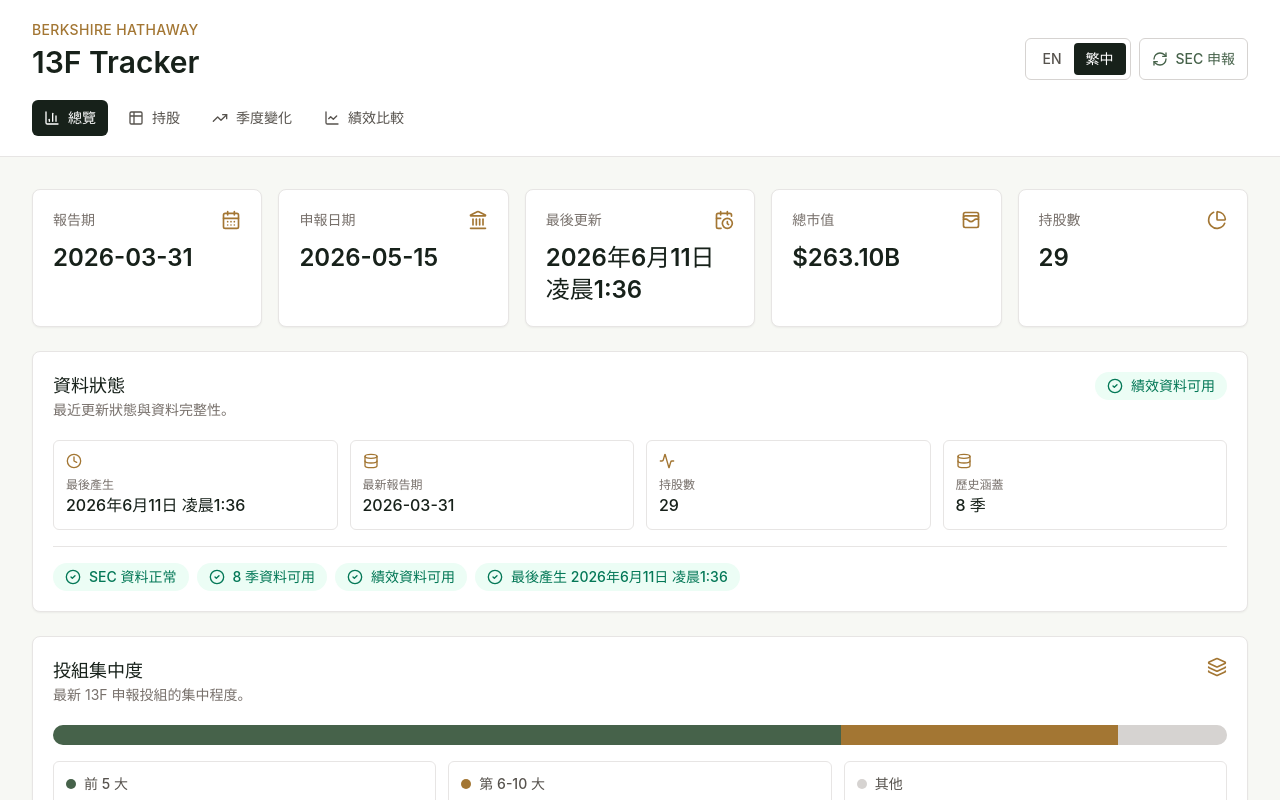
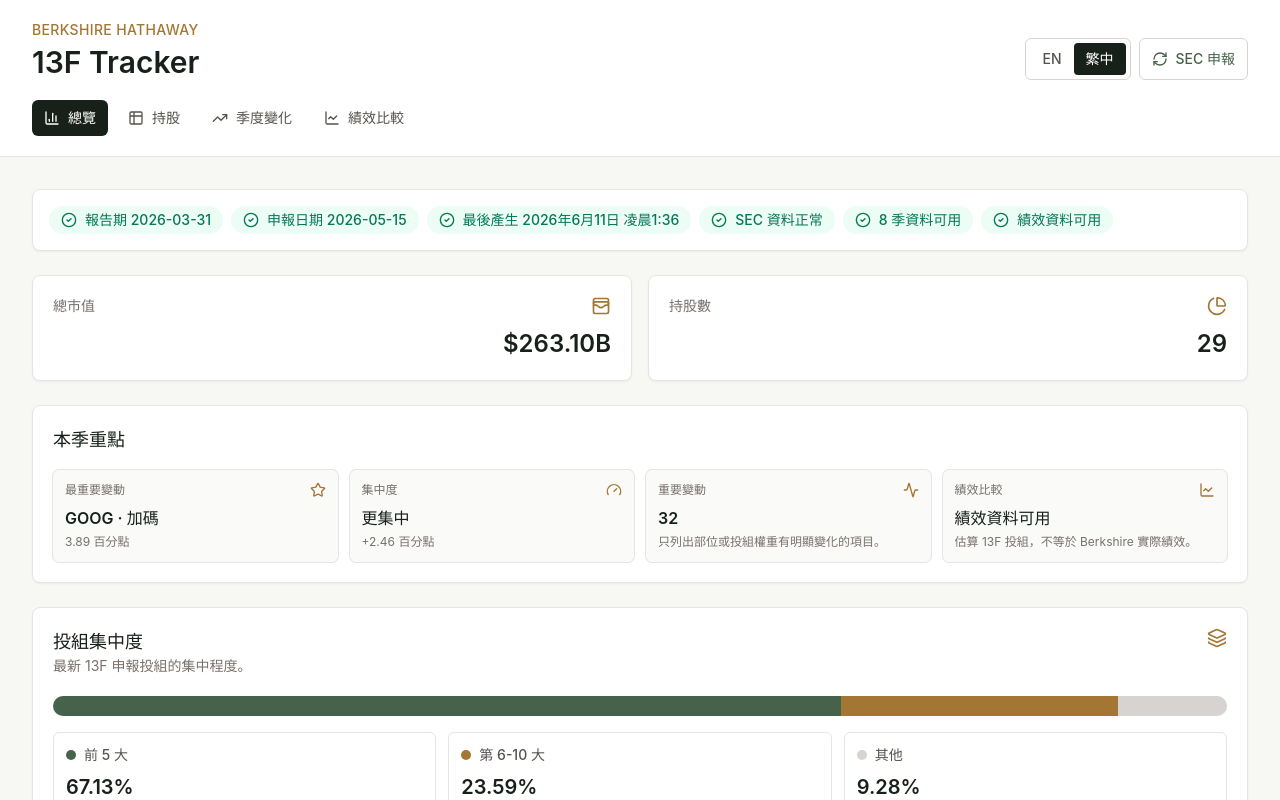
Before and after one commit to junyuo/berkshire-13f-tracker, a React (Vite) app: page / in a window 1280 px wide. Shown: the top 800 px of the page. Built offline with nearby package versions, Linux system fonts and the light colour scheme.

Commit message:
Improve dashboard hierarchy and table readability

```diff
--- a/src/components/ChangesTable.tsx
+++ b/src/components/ChangesTable.tsx
@@ -1,4 +1,4 @@
-import { ArrowDownAZ, ArrowDownWideNarrow, ArrowUpAZ, ArrowUpWideNarrow } from "lucide-react";
+import { ArrowDownAZ, ArrowDownWideNarrow, ArrowUpAZ, ArrowUpWideNarrow, Eye } from "lucide-react";
 import { useMemo, useState } from "react";
 import { useLanguage, type TranslationKey } from "../i18n";
 import type { Action, Holding } from "../types/holding";
@@ -130,9 +130,10 @@
         ) : null}
       </div>
       <div className="overflow-hidden rounded-lg border border-stone-200 bg-white shadow-sm">
+        <p className="border-b border-stone-100 px-4 py-2 text-xs text-stone-500 md:hidden">{t("scrollForMoreColumns")}</p>
         <div className="overflow-x-auto">
           <table className="min-w-full divide-y divide-stone-200 text-sm">
-            <thead className="bg-stone-50">
+            <thead className="sticky top-0 z-10 bg-stone-50">
               <tr>
                 <th className="px-4 py-3 text-left font-medium text-stone-600">{t("issuer")}</th>
                 <th className="px-4 py-3 text-left font-medium text-stone-600">{t("action")}</th>
@@ -142,6 +143,7 @@
                 <th className="px-4 py-3 text-right font-medium text-stone-600">{t("weightChange")}</th>
                 <th className="px-4 py-3 text-right font-medium text-stone-600">{t("valueChange")}</th>
                 <th className="px-4 py-3 text-right font-medium text-stone-600">{t("weight")}</th>
+                {onSelectHolding ? <th className="px-4 py-3 text-right font-medium text-stone-600">{t("viewDetails")}</th> : null}
               </tr>
             </thead>
             <tbody className="divide-y divide-stone-100 bg-white">
@@ -168,6 +170,14 @@
                   <td className="px-4 py-3 text-right text-stone-700">{(holding.weightChange ?? 0).toFixed(2)} {t("points")}</td>
                   <td className="px-4 py-3 text-right text-stone-700">{money(holding.valueChange ?? 0)}</td>
                   <td className="px-4 py-3 text-right text-stone-700">{holding.portfolioWeight.toFixed(2)}%</td>
+                  {onSelectHolding ? (
+                    <td className="px-4 py-3 text-right text-stone-400">
+                      <span className="inline-flex items-center justify-end gap-1 text-xs">
+                        <Eye className="h-3.5 w-3.5" />
+                        {t("viewDetails")}
+                      </span>
+                    </td>
+                  ) : null}
                 </tr>
               ))}
             </tbody>
--- a/src/components/DashboardCards.tsx
+++ b/src/components/DashboardCards.tsx
@@ -1,4 +1,4 @@
-import { CalendarClock, CalendarDays, Landmark, PieChart, WalletCards } from "lucide-react";
+import { PieChart, WalletCards } from "lucide-react";
 import { useLanguage } from "../i18n";
 import type { LatestData } from "../types/holding";
 
@@ -11,26 +11,15 @@
   }).format(value);
 }
 
-function dateTime(value: string | null, locale: string): string {
-  if (!value) return "";
-  return new Intl.DateTimeFormat(locale === "zh-TW" ? "zh-TW" : "en-US", {
-    dateStyle: "medium",
-    timeStyle: "short",
-  }).format(new Date(value));
-}
-
 export default function DashboardCards({ latest }: { latest: LatestData }) {
-  const { language, t } = useLanguage();
+  const { t } = useLanguage();
   const cards = [
-    { label: t("reportPeriod"), value: latest.reportDate ?? t("pending"), icon: CalendarDays },
-    { label: t("filingDate"), value: latest.filingDate ?? t("pending"), icon: Landmark },
-    { label: t("lastUpdated"), value: dateTime(latest.generatedAt, language) || t("pending"), icon: CalendarClock },
     { label: t("totalMarketValue"), value: money(latest.totalValue), icon: WalletCards },
     { label: t("holdings"), value: latest.holdingsCount.toLocaleString("en-US"), icon: PieChart },
   ];
 
   return (
-    <section className="grid gap-4 md:grid-cols-2 xl:grid-cols-5">
+    <section className="grid gap-4 md:grid-cols-2">
       {cards.map((card) => {
         const Icon = card.icon;
         return (
@@ -39,7 +28,7 @@
               <p className="text-sm font-medium text-stone-500">{card.label}</p>
               <Icon className="h-5 w-5 text-brass" />
             </div>
-            <p className="mt-3 text-2xl font-semibold text-ink">{card.value}</p>
+            <p className="mt-3 text-right text-2xl font-semibold text-ink">{card.value}</p>
           </div>
         );
       })}
--- /dev/null
+++ b/src/components/DashboardInsight.tsx
@@ -0,0 +1,87 @@
+import { Activity, Gauge, LineChart, Star } from "lucide-react";
+import { useLanguage } from "../i18n";
+import type { Holding, PerformanceData } from "../types/holding";
+
+function topWeight(holdings: Holding[], count: number): number {
+  return holdings.slice(0, count).reduce((sum, holding) => sum + holding.portfolioWeight, 0);
+}
+
+export default function DashboardInsight({
+  holdings,
+  previousHoldings,
+  changes,
+  performance,
+}: {
+  holdings: Holding[];
+  previousHoldings: Holding[];
+  changes: Holding[];
+  performance: PerformanceData | null;
+}) {
+  const { actionLabel, t } = useLanguage();
+  const meaningfulMoves = changes.filter(
+    (holding) =>
+      holding.action === "New Position" ||
+      holding.action === "Sold Out" ||
+      Math.abs(holding.shareChangePercent ?? 0) >= 10 ||
+      Math.abs(holding.weightChange ?? 0) >= 0.5,
+  );
+  const topMove = [...meaningfulMoves].sort((a, b) => Math.abs(b.weightChange ?? 0) - Math.abs(a.weightChange ?? 0))[0];
+  const concentrationDelta = topWeight(holdings, 10) - topWeight(previousHoldings, 10);
+  const concentrationLabel =
+    Math.abs(concentrationDelta) < 0.05
+      ? t("concentrationFlat")
+      : concentrationDelta > 0
+        ? t("moreConcentrated")
+        : t("lessConcentrated");
+  const concentrationClass = concentrationDelta > 0 ? "text-emerald-700" : concentrationDelta < 0 ? "text-red-700" : "text-stone-600";
+
+  const items = [
+    {
+      icon: Star,
+      label: t("mostImportantMove"),
+      value: topMove ? `${topMove.ticker ?? topMove.issuerName} · ${actionLabel(topMove.action)}` : "-",
+      detail: topMove ? `${(topMove.weightChange ?? 0).toFixed(2)} ${t("points")}` : t("basedOnWeightChange"),
+    },
+    {
+      icon: Gauge,
+      label: t("concentrationDirection"),
+      value: concentrationLabel,
+      detail: `${concentrationDelta > 0 ? "+" : ""}${concentrationDelta.toFixed(2)} ${t("points")}`,
+      valueClass: concentrationClass,
+    },
+    {
+      icon: Activity,
+      label: t("meaningfulMoveCount"),
+      value: meaningfulMoves.length.toLocaleString("en-US"),
+      detail: t("meaningfulMovesSubtitle"),
+    },
+    {
+      icon: LineChart,
+      label: t("navPerformance"),
+      value: performance?.points.length ? t("performanceAvailable") : t("performanceUnavailable"),
+      detail: t("performanceEstimateBadge"),
+      valueClass: performance?.points.length ? "text-emerald-700" : "text-amber-700",
+    },
+  ];
+
+  return (
+    <section className="rounded-lg border border-stone-200 bg-white p-5 shadow-sm">
+      <h2 className="text-lg font-semibold text-ink">{t("dashboardInsight")}</h2>
+      <div className="mt-4 grid gap-3 md:grid-cols-2 xl:grid-cols-4">
+        {items.map((item) => {
+          const Icon = item.icon;
+          return (
+            <div key={item.label} className="rounded-md bg-stone-50 p-3 ring-1 ring-stone-200">
+              <div className="flex items-center justify-between gap-3">
+                <p className="text-xs font-medium text-stone-500">{item.label}</p>
+                <Icon className="h-4 w-4 text-brass" />
+              </div>
+              <p className={`mt-2 font-semibold text-ink ${item.valueClass ?? ""}`}>{item.value}</p>
+              <p className="mt-1 line-clamp-2 text-xs text-stone-500">{item.detail}</p>
+            </div>
+          );
+        })}
+      </div>
+    </section>
+  );
+}
--- a/src/components/DataHealthCard.tsx
+++ b/src/components/DataHealthCard.tsx
@@ -1,4 +1,4 @@
-import { Activity, CheckCircle2, Clock, Database, TriangleAlert } from "lucide-react";
+import { CheckCircle2, TriangleAlert } from "lucide-react";
 import { useLanguage } from "../i18n";
 import type { HistoryItem, LatestData, PerformanceData, QuarterData } from "../types/holding";
 
@@ -23,52 +23,19 @@
 }) {
   const { language, t } = useLanguage();
   const performanceValid = Boolean(performance?.points.length);
-  const StatusIcon = performanceValid ? CheckCircle2 : TriangleAlert;
   const coverage = quarters.length || history.length;
   const statusItems = [
+    { label: `${t("reportPeriod")} ${latest.reportDate ?? t("notAvailable")}`, status: Boolean(latest.reportDate), tone: "ok" },
+    { label: `${t("filingDate")} ${latest.filingDate ?? t("notAvailable")}`, status: Boolean(latest.filingDate), tone: "ok" },
+    { label: `${t("lastGenerated")} ${dateTime(latest.generatedAt, language, t("notAvailable"))}`, status: Boolean(latest.generatedAt), tone: "ok" },
     { label: t("secDataOk"), status: Boolean(latest.holdings.length), tone: "ok" },
     { label: `${coverage} ${t("quartersAvailable")}`, status: coverage >= 2, tone: "ok" },
     { label: performanceValid ? t("performanceAvailable") : t("performanceUnavailable"), status: performanceValid, tone: performanceValid ? "ok" : "warn" },
-    { label: `${t("lastGenerated")} ${dateTime(latest.generatedAt, language, t("notAvailable"))}`, status: Boolean(latest.generatedAt), tone: "ok" },
   ];
 
   return (
-    <section className="rounded-lg border border-stone-200 bg-white p-5 shadow-sm">
-      <div className="flex flex-col justify-between gap-4 lg:flex-row lg:items-start">
-        <div>
-          <h2 className="text-lg font-semibold text-ink">{t("dataHealth")}</h2>
-          <p className="text-sm text-stone-500">{t("dataHealthSubtitle")}</p>
-        </div>
-        <div className={`inline-flex items-center gap-2 rounded-full px-3 py-1 text-sm font-medium ${
-          performanceValid ? "bg-emerald-50 text-emerald-700" : "bg-amber-50 text-amber-700"
-        }`}>
-          <StatusIcon className="h-4 w-4" />
-          {performanceValid ? t("performanceAvailable") : t("performanceUnavailable")}
-        </div>
-      </div>
-      <div className="mt-5 grid gap-3 md:grid-cols-4">
-        <div className="rounded-md border border-stone-200 p-3">
-          <Clock className="h-4 w-4 text-brass" />
-          <p className="mt-2 text-xs text-stone-500">{t("lastGenerated")}</p>
-          <p className="font-medium text-ink">{dateTime(latest.generatedAt, language, t("notAvailable"))}</p>
-        </div>
-        <div className="rounded-md border border-stone-200 p-3">
-          <Database className="h-4 w-4 text-brass" />
-          <p className="mt-2 text-xs text-stone-500">{t("latestReport")}</p>
-          <p className="font-medium text-ink">{latest.reportDate ?? t("notAvailable")}</p>
-        </div>
-        <div className="rounded-md border border-stone-200 p-3">
-          <Activity className="h-4 w-4 text-brass" />
-          <p className="mt-2 text-xs text-stone-500">{t("holdings")}</p>
-          <p className="font-medium text-ink">{latest.holdingsCount.toLocaleString("en-US")}</p>
-        </div>
-        <div className="rounded-md border border-stone-200 p-3">
-          <Database className="h-4 w-4 text-brass" />
-          <p className="mt-2 text-xs text-stone-500">{t("historyCoverage")}</p>
-          <p className="font-medium text-ink">{coverage} {t("quarters")}</p>
-        </div>
-      </div>
-      <div className="mt-4 flex flex-wrap gap-2 border-t border-stone-200 pt-4">
+    <section className="rounded-lg border border-stone-200 bg-white p-4 shadow-sm">
+      <div className="flex flex-wrap gap-2">
         {statusItems.map((item) => (
           <span
             key={item.label}
--- a/src/components/HoldingsTable.tsx
+++ b/src/components/HoldingsTable.tsx
@@ -1,4 +1,4 @@
-import { ArrowUpDown } from "lucide-react";
+import { ArrowUpDown, Eye } from "lucide-react";
 import { useMemo, useState } from "react";
 import { useLanguage } from "../i18n";
 import type { Holding } from "../types/holding";
@@ -45,9 +45,10 @@
 
   return (
     <div className="overflow-hidden rounded-lg border border-stone-200 bg-white shadow-sm">
+      <p className="border-b border-stone-100 px-4 py-2 text-xs text-stone-500 md:hidden">{t("scrollForMoreColumns")}</p>
       <div className="overflow-x-auto">
         <table className="min-w-full divide-y divide-stone-200 text-sm">
-          <thead className="bg-stone-50">
+          <thead className="sticky top-0 z-10 bg-stone-50">
             <tr>
               <th className="px-4 py-3 text-left">{header("issuerName", t("issuer"))}</th>
               <th className="px-4 py-3 text-left font-medium text-stone-600">{t("ticker")}</th>
@@ -56,6 +57,7 @@
               <th className="px-4 py-3 text-right">{header("value", t("value"))}</th>
               <th className="px-4 py-3 text-right">{header("shares", t("shares"))}</th>
               <th className="px-4 py-3 text-right">{header("portfolioWeight", t("weight"))}</th>
+              {onSelectHolding ? <th className="px-4 py-3 text-right font-medium text-stone-600">{t("viewDetails")}</th> : null}
             </tr>
           </thead>
           <tbody className="divide-y divide-stone-100 bg-white">
@@ -72,6 +74,14 @@
                 <td className="px-4 py-3 text-right text-stone-700">{money(holding.value)}</td>
                 <td className="px-4 py-3 text-right text-stone-700">{holding.shares.toLocaleString("en-US")}</td>
                 <td className="px-4 py-3 text-right text-stone-700">{holding.portfolioWeight.toFixed(2)}%</td>
+                {onSelectHolding ? (
+                  <td className="px-4 py-3 text-right text-stone-400">
+                    <span className="inline-flex items-center justify-end gap-1 text-xs">
+                      <Eye className="h-3.5 w-3.5" />
+                      {t("viewDetails")}
+                    </span>
+                  </td>
+                ) : null}
               </tr>
             ))}
           </tbody>
--- a/src/i18n.tsx
+++ b/src/i18n.tsx
@@ -18,6 +18,14 @@
     lastUpdated: "Last Updated",
     totalMarketValue: "Total Market Value",
     holdings: "Holdings",
+    dashboardInsight: "This Quarter at a Glance",
+    mostImportantMove: "Most important move",
+    concentrationDirection: "Concentration",
+    moreConcentrated: "More concentrated",
+    lessConcentrated: "Less concentrated",
+    concentrationFlat: "Mostly unchanged",
+    meaningfulMoveCount: "Meaningful moves",
+    basedOnWeightChange: "Based on portfolio weight change.",
     pending: "Pending",
     notAvailable: "Not available",
     dataHealth: "Data Health",
@@ -31,6 +39,7 @@
     lastGenerated: "Last generated",
     performanceOptional:
       "Performance data is optional and may be unavailable when public price sources cannot be reached. Holdings, changes, and quarter history remain available.",
+    performanceEstimateBadge: "Estimated 13F portfolio; not Berkshire's actual performance.",
     portfolioSnapshot: "Portfolio Snapshot",
     portfolioSnapshotSubtitle: "How concentrated the latest reported 13F portfolio is.",
     portfolioConcentrationAria: "Portfolio concentration by weight",
@@ -69,6 +78,8 @@
     searchHoldings: "Search holdings",
     searchPlaceholder: "Search issuer, ticker, or CUSIP",
     noHoldingsMatch: "No holdings match",
+    scrollForMoreColumns: "Scroll horizontally to see more columns.",
+    viewDetails: "View details",
     ticker: "Ticker",
     trend: "Trend",
     value: "Value",
@@ -124,6 +135,7 @@
     missingPriceDataFor: "Missing price data for:",
     missingPriceDataNote: "These symbols are excluded from affected portfolio intervals and remaining weights are normalized.",
     methodology: "Methodology",
+    methodologySummary: "Methodology and limits",
     methodWeights: "Weights are based on 13F report dates and rebalanced each quarter.",
     methodIncludedWeight: "Included weight shows the portion of the disclosed portfolio with usable price data for each interval.",
     methodReturns: "Returns do not include cash, non-13F assets, or undisclosed intraperiod trades.",
@@ -156,6 +168,14 @@
     lastUpdated: "最後更新",
     totalMarketValue: "總市值",
     holdings: "持股數",
+    dashboardInsight: "本季重點",
+    mostImportantMove: "最重要變動",
+    concentrationDirection: "集中度",
+    moreConcentrated: "更集中",
+    lessConcentrated: "更分散",
+    concentrationFlat: "大致持平",
+    meaningfulMoveCount: "重要變動",
+    basedOnWeightChange: "依投組權重變化判斷。",
     pending: "待更新",
     notAvailable: "無資料",
     dataHealth: "資料狀態",
@@ -168,6 +188,7 @@
     historyCoverage: "歷史涵蓋",
     lastGenerated: "最後產生",
     performanceOptional: "績效資料屬於附加分析；若公開價格來源暫時無法取得，持股、變化與季度歷史仍可正常使用。",
+    performanceEstimateBadge: "估算 13F 投組，不等於 Berkshire 實際績效。",
     portfolioSnapshot: "投組集中度",
     portfolioSnapshotSubtitle: "最新 13F 申報投組的集中程度。",
     portfolioConcentrationAria: "依權重顯示投組集中度",
@@ -206,6 +227,8 @@
     searchHoldings: "搜尋持股",
     searchPlaceholder: "搜尋公司、ticker 或 CUSIP",
     noHoldingsMatch: "找不到符合的持股",
+    scrollForMoreColumns: "可左右滑動查看更多欄位。",
+    viewDetails: "查看明細",
     ticker: "Ticker",
     trend: "趨勢",
     value: "市值",
@@ -259,6 +282,7 @@
     missingPriceDataFor: "缺少價格資料：",
     missingPriceDataNote: "這些 ticker 會自受影響期間排除，其餘權重會重新正規化。",
     methodology: "方法說明",
+    methodologySummary: "方法與限制",
     methodWeights: "權重依 13F report date 建立，並按季度再平衡。",
     methodIncludedWeight: "納入權重代表該期間有可用價格資料的申報投組比例。",
     methodReturns: "報酬不包含現金、非 13F 資產或未揭露的季內交易。",
--- a/src/pages/Dashboard.tsx
+++ b/src/pages/Dashboard.tsx
@@ -2,6 +2,7 @@
 import ConcentrationCards from "../components/ConcentrationCards";
 import DataHealthCard from "../components/DataHealthCard";
 import DashboardCards from "../components/DashboardCards";
+import DashboardInsight from "../components/DashboardInsight";
 import HistoryTrend from "../components/HistoryTrend";
 import MeaningfulMoves from "../components/MeaningfulMoves";
 import PerformanceSummaryCard from "../components/PerformanceSummaryCard";
@@ -29,8 +30,9 @@
 
   return (
     <div className="space-y-6">
+      <DataHealthCard latest={latest} history={history} quarters={quarters} performance={performance} />
       <DashboardCards latest={latest} />
-      <DataHealthCard latest={latest} history={history} quarters={quarters} performance={performance} />
+      <DashboardInsight holdings={latest.holdings} previousHoldings={previousHoldings} changes={changes} performance={performance} />
       <ConcentrationCards holdings={latest.holdings} previousHoldings={previousHoldings} />
       <PerformanceSummaryCard performance={performance} />
       <QuarterlySummary changes={changes} />
@@ -40,9 +42,9 @@
         <HistoryTrend history={history} />
       </div>
       <ChangesTable changes={visibleChanges} action="All" onActionChange={() => undefined} showFilter={false} />
-      <section className="rounded-lg border border-stone-200 bg-white p-5 text-sm text-stone-600 shadow-sm">
-        <h2 className="text-base font-semibold text-ink">{t("about13fData")}</h2>
-        <dl className="mt-3 grid gap-3 md:grid-cols-5">
+      <details className="rounded-lg border border-stone-200 bg-white p-5 text-sm text-stone-600 shadow-sm">
+        <summary className="cursor-pointer text-base font-semibold text-ink">{t("about13fData")}</summary>
+        <dl className="mt-4 grid gap-3 md:grid-cols-5">
           <div>
             <dt className="font-medium text-ink">{actionLabel("New Position")}</dt>
             <dd>{t("aboutNewPosition")}</dd>
@@ -71,7 +73,7 @@
           <li>{t("dataNoteShareSignal")}</li>
           <li>{t("dataNoteTicker")}</li>
         </ul>
-      </section>
+      </details>
     </div>
   );
 }
--- a/src/pages/Performance.tsx
+++ b/src/pages/Performance.tsx
@@ -141,6 +141,9 @@
         <p className="mt-1 text-sm text-stone-500">
           {t("performanceSubtitle")} {performance.benchmarkTicker}.
         </p>
+        <div className="mt-3 inline-flex rounded-full bg-amber-50 px-3 py-1 text-sm font-medium text-amber-800 ring-1 ring-amber-200">
+          {t("performanceEstimateBadge")}
+        </div>
       </div>
 
       <section className="grid gap-4 md:grid-cols-3 xl:grid-cols-5">
@@ -206,9 +209,9 @@
         </section>
       ) : null}
 
-      <section className="rounded-lg border border-stone-200 bg-white p-5 text-sm text-stone-600 shadow-sm">
-        <h2 className="text-base font-semibold text-ink">{t("methodology")}</h2>
-        <ul className="mt-3 grid gap-2 md:grid-cols-2">
+      <details className="rounded-lg border border-stone-200 bg-white p-5 text-sm text-stone-600 shadow-sm">
+        <summary className="cursor-pointer text-base font-semibold text-ink">{t("methodologySummary")}</summary>
+        <ul className="mt-4 grid gap-2 md:grid-cols-2">
           {performance.methodology.map((note) => (
             <li key={note}>{methodologyLabel(note)}</li>
           ))}
@@ -216,7 +219,7 @@
           <li>{t("methodIncludedWeight")}</li>
           <li>{t("methodReturns")}</li>
         </ul>
-      </section>
+      </details>
     </div>
   );
 }
```
